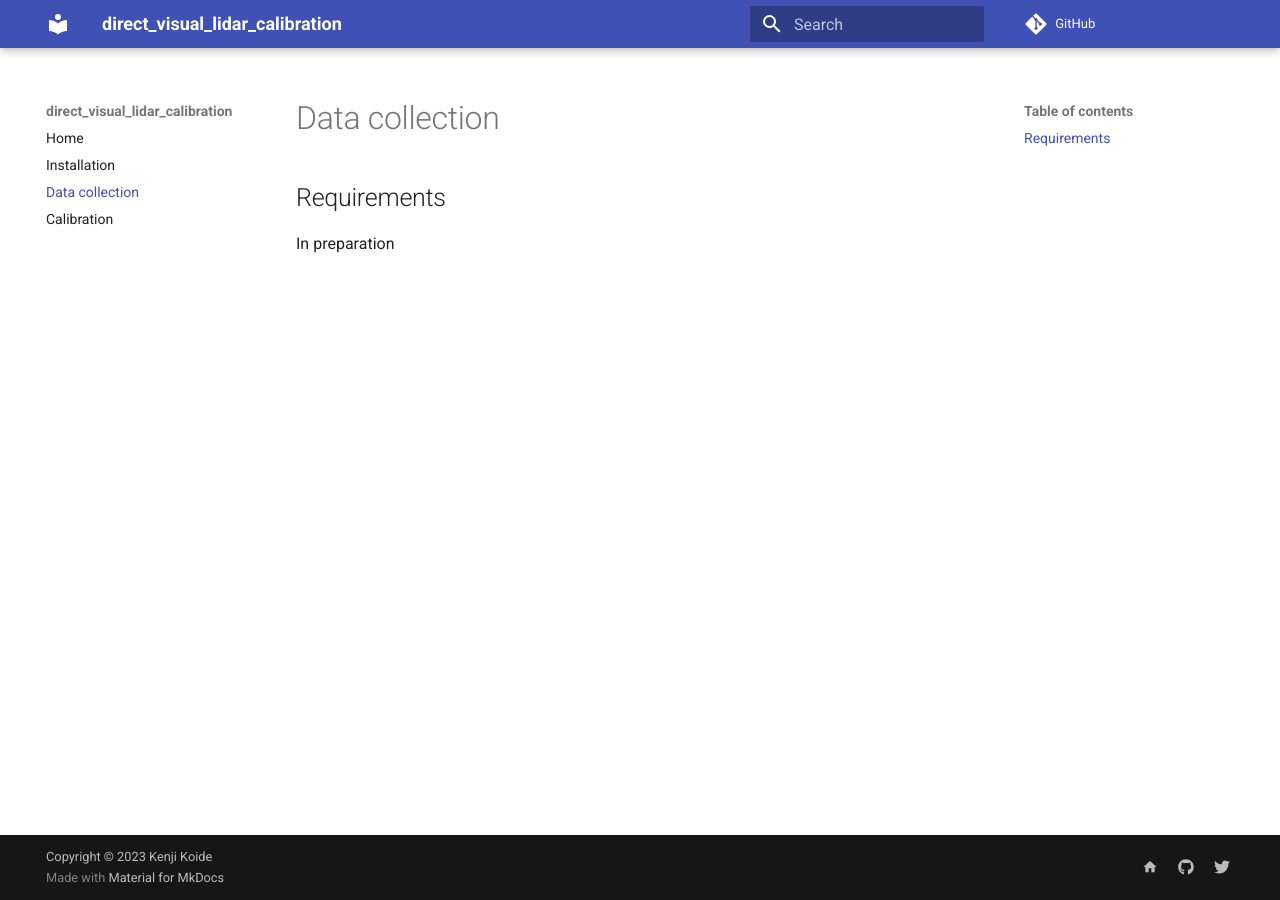
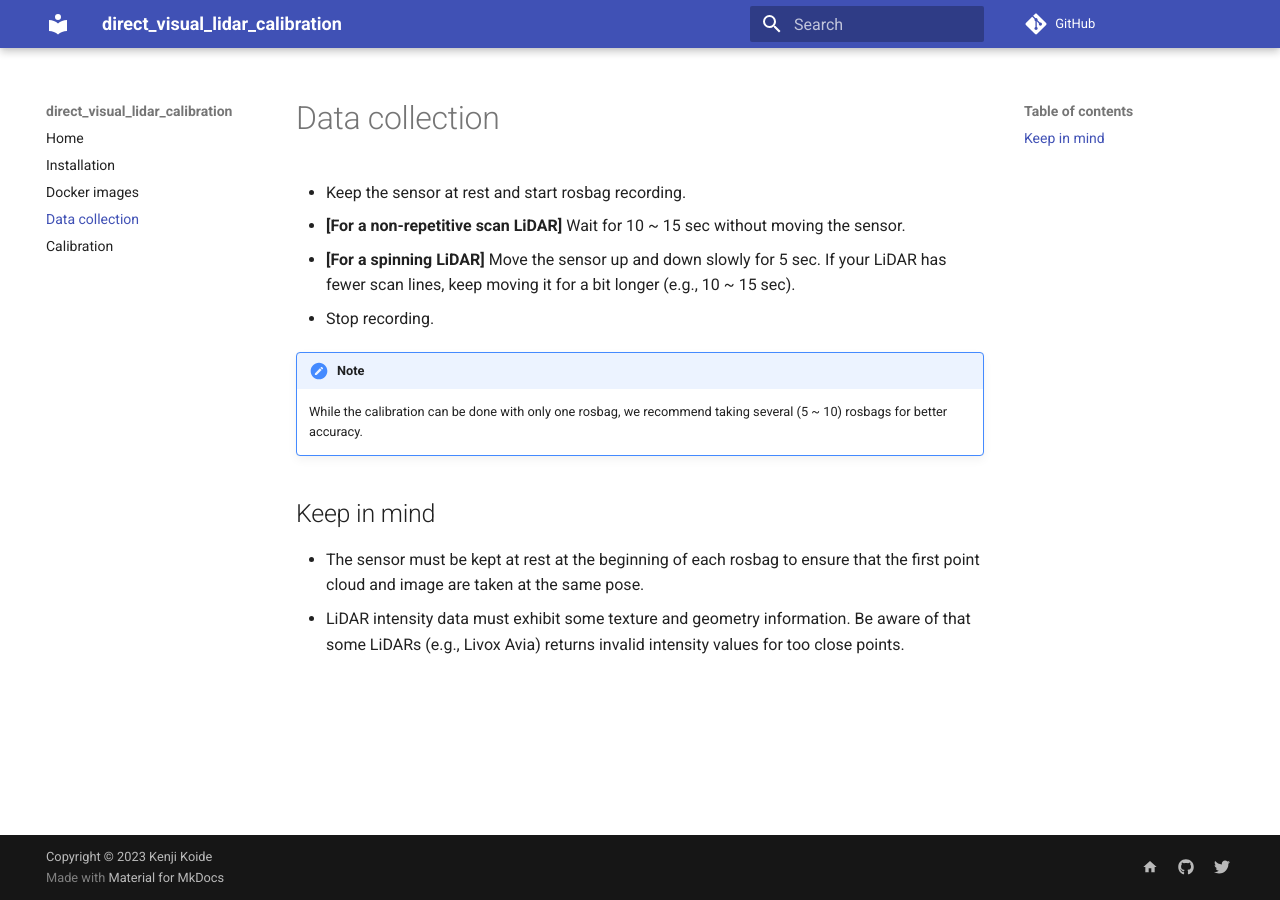
Before and after one commit to koide3/direct_visual_lidar_calibration, an MkDocs documentation site: the page built from docs/collection.md, in a window 1280 px wide. Built offline with MkDocs 1.6.1 and Material for MkDocs 9.7.7, drawn with Linux system fonts in a browser that asks for light colours; nearby versions of some CDN libraries; comment, search, counter and statistics services are not loaded.

```diff
--- a/CMakeLists.txt
+++ b/CMakeLists.txt
@@ -12,6 +12,7 @@
 if($ENV{ROS_VERSION} EQUAL 1)
   # ROS1
   find_package(catkin REQUIRED COMPONENTS rosbag sensor_msgs cv_bridge)
+  catkin_package()
 else()
   # ROS2
   find_package(ament_cmake_auto REQUIRED)
@@ -163,7 +164,6 @@
 
 if($ENV{ROS_VERSION} EQUAL 1)
   # ROS1
-  catkin_package()
 else()
   # ROS2
   ament_python_install_package(${PROJECT_NAME})
--- a/docs/collection.md
+++ b/docs/collection.md
@@ -1,5 +1,14 @@
 # Data collection
 
-## Requirements
+- Keep the sensor at rest and start rosbag recording.
+- **[For a non-repetitive scan LiDAR]** Wait for 10 ~ 15 sec without moving the sensor.
+- **[For a spinning LiDAR]** Move the sensor up and down slowly for 5 sec. If your LiDAR has fewer scan lines, keep moving it for a bit longer (e.g., 10 ~ 15 sec).
+- Stop recording.
 
-In preparation
+!!!note
+    While the calibration can be done with only one rosbag, we recommend taking several (5 ~ 10) rosbags for better accuracy.
+
+## Keep in mind
+
+- The sensor must be kept at rest at the beginning of each rosbag to ensure that the first point cloud and image are taken at the same pose.
+- LiDAR intensity data must exhibit some texture and geometry information. Be aware of that some LiDARs (e.g., Livox Avia) returns invalid intensity values for too close points.
--- a/mkdocs.yml
+++ b/mkdocs.yml
@@ -42,5 +42,6 @@
 nav:
     - 'index.md'
     - 'installation.md'
+    - 'docker.md'
     - 'collection.md'
     - 'calibration.md'
```
Also changed, not shown: README.md (+6 -0 lines), docs/docker.md (added, +37 -0 lines), docs/index.md (+1 -1 lines), docs/installation.md (+3 -0 lines).
